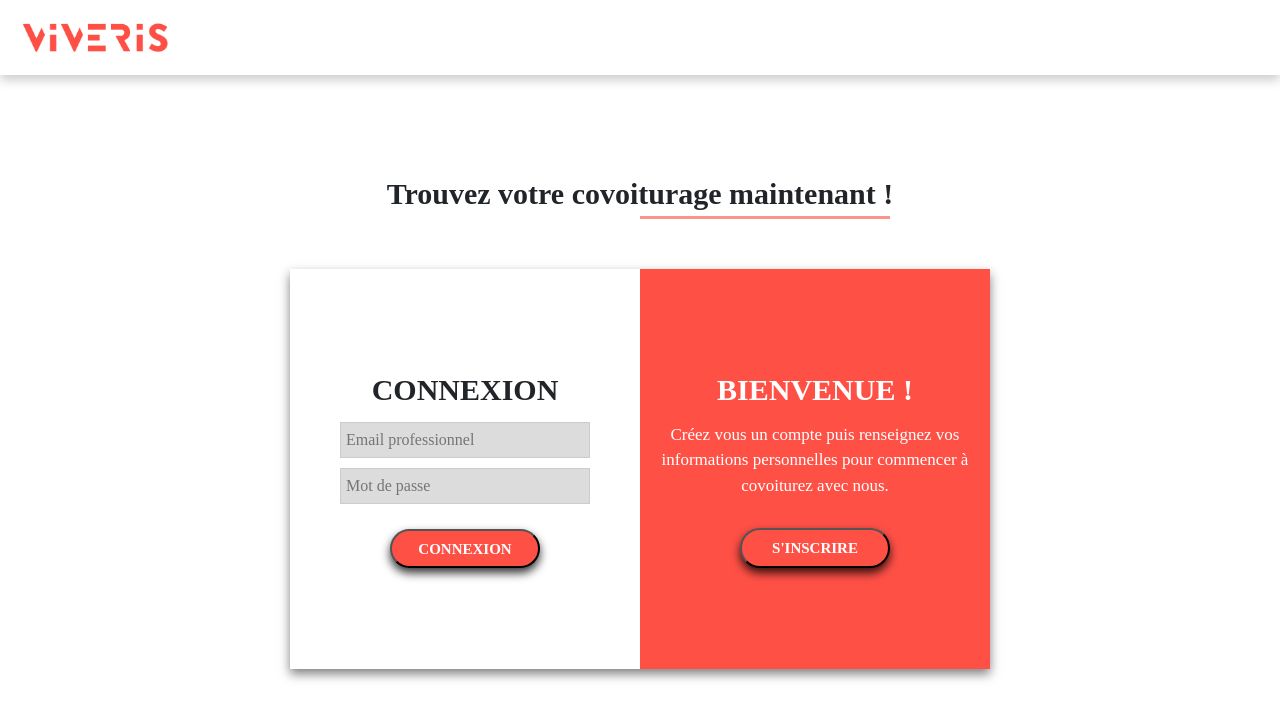
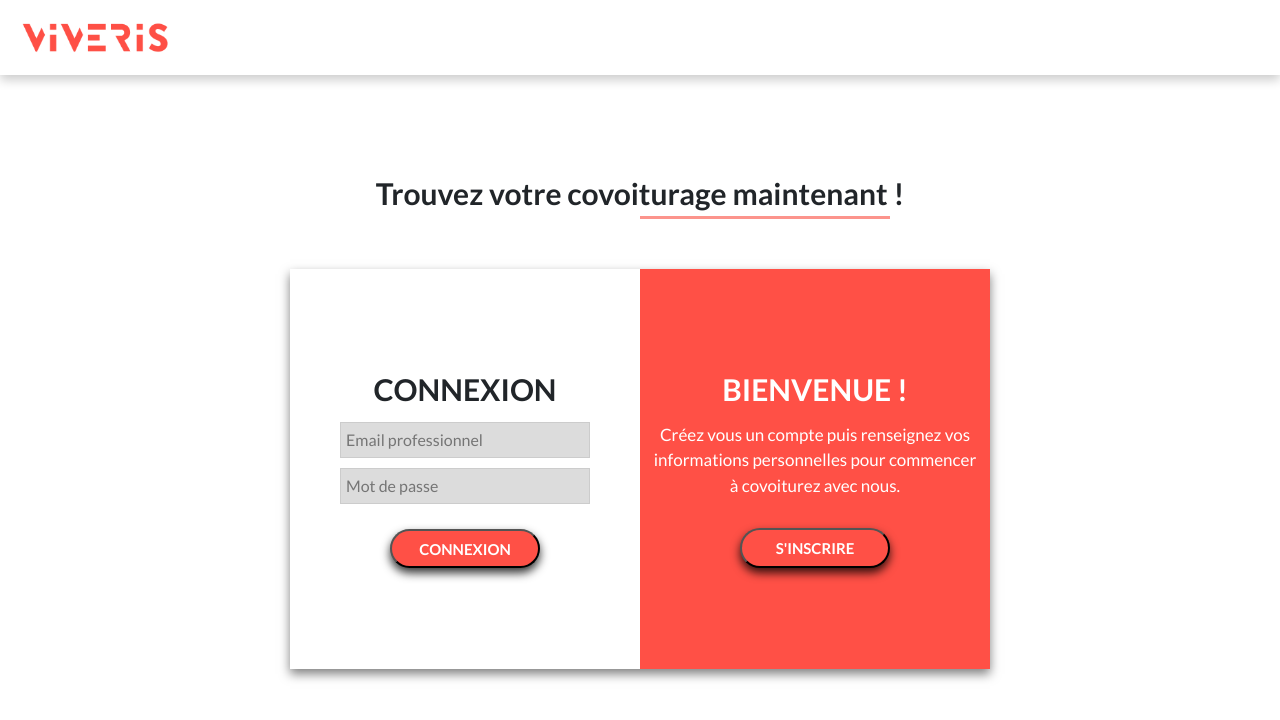
Before and after one commit to DelamarcheRuben/CovoitViveris, a React (Vite) app in the folder Front/covoit-viveris/: page /login in a window 1280 px wide. Shown: the top 720 px of the page. Built offline with nearby package versions, Linux system fonts and the light colour scheme.

Commit message:
Add Lato font for everyone

```diff
--- a/Front/covoit-viveris/src/style/main.css
+++ b/Front/covoit-viveris/src/style/main.css
@@ -10,7 +10,7 @@
 }
 
 *{
-    font-family: var(--fontText);
+    font-family: 'Lato', sans-serif;
     font-size  : 17px;
     box-sizing : border-box;
     padding    : 0;
```
